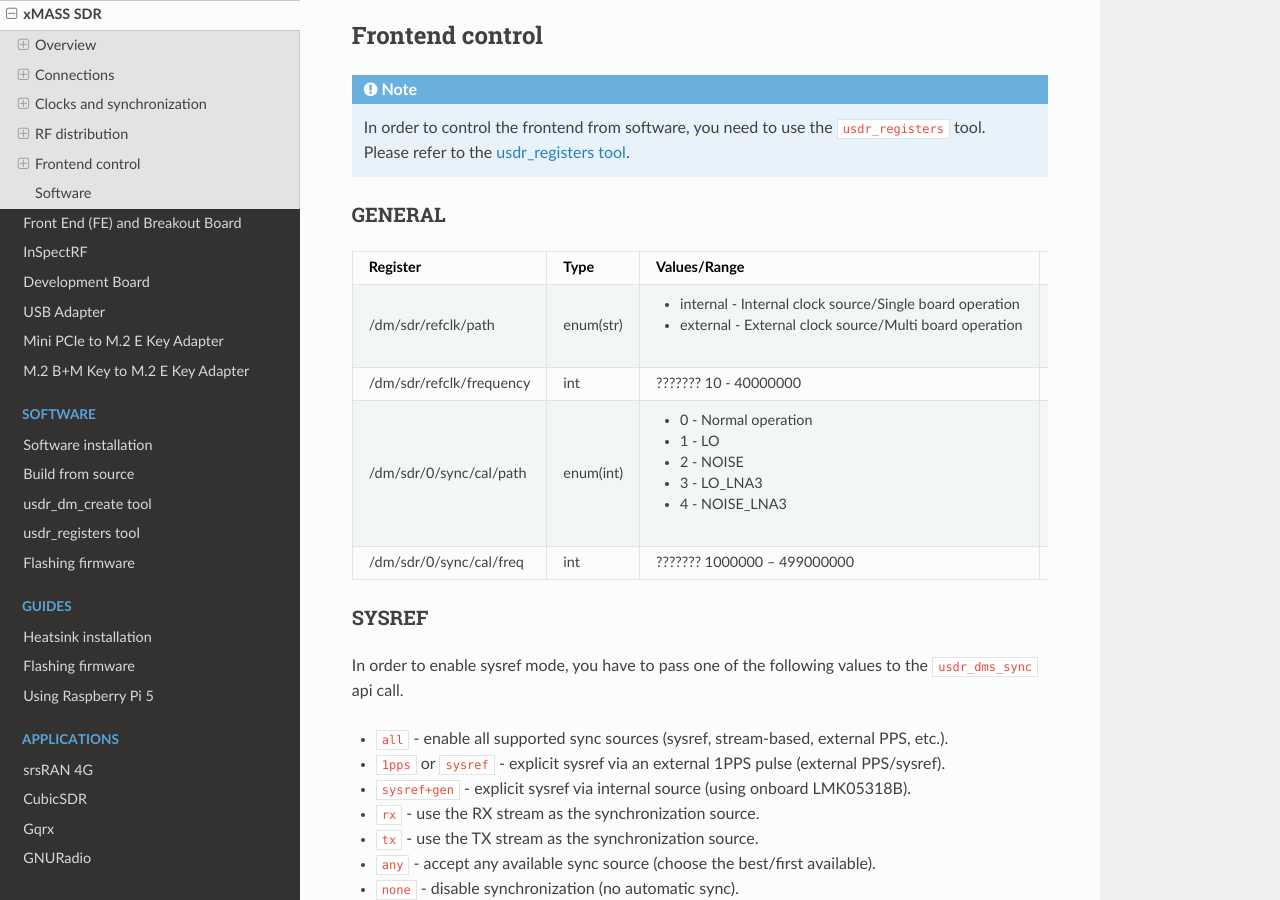
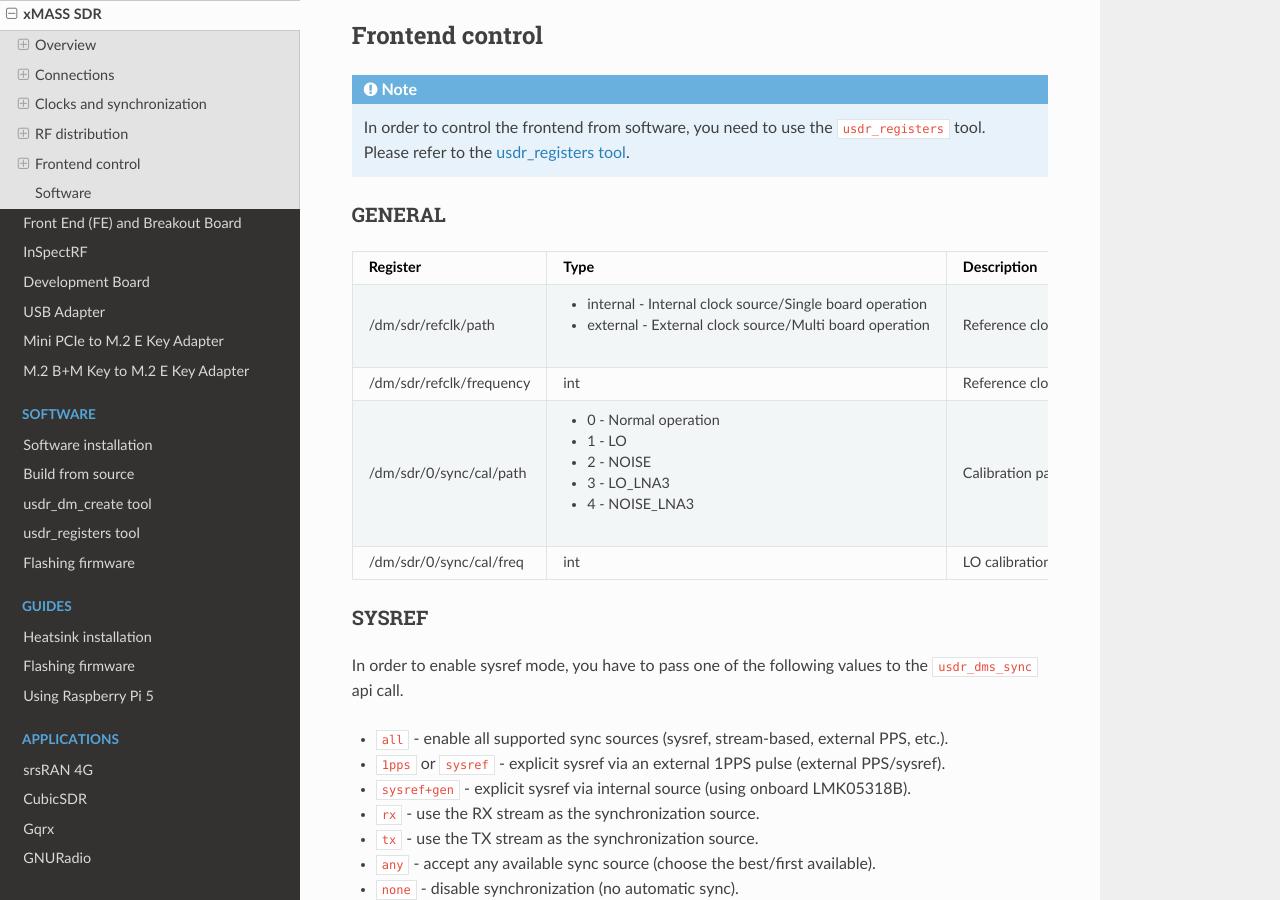
Before and after one commit to wavelet-lab/docs, a Sphinx documentation site: the page built from source/hardware/xmass.rst, in a window 1280 px wide and 900 px high, scrolled down 6911 px. Built offline with Sphinx 7.4.7 and the Read the Docs theme 3.1.0, drawn with Linux system fonts in a browser that asks for light colours.

Commit message:
Updated.

```diff
--- a/source/hardware/xmass.rst
+++ b/source/hardware/xmass.rst
@@ -214,34 +214,24 @@
 
    * - Register
      - Type
-     - Values/Range
-     - Unit
      - Description
    * - /dm/sdr/refclk/path
-     - enum(str)
      -  - internal - Internal clock source/Single board operation
         - external - External clock source/Multi board operation
-     -
      - Reference clock source selection
    * - /dm/sdr/refclk/frequency
      - int
-     - ??????? 10 - 40000000
-     - Hz
-     - Reference clock frequency
+     - Reference clock frequency in Hz
    * - /dm/sdr/0/sync/cal/path
-     - enum(int)
      -  - 0 - Normal operation
         - 1 - LO
         - 2 - NOISE
         - 3 - LO_LNA3
         - 4 - NOISE_LNA3
-     -
      - Calibration path selection
    * - /dm/sdr/0/sync/cal/freq
      - int
-     - ??????? 1000000 -- 499000000
-     - Hz
-     - LO calibration frequency
+     - LO calibration frequency in Hz
 
 
 SYSREF
```
